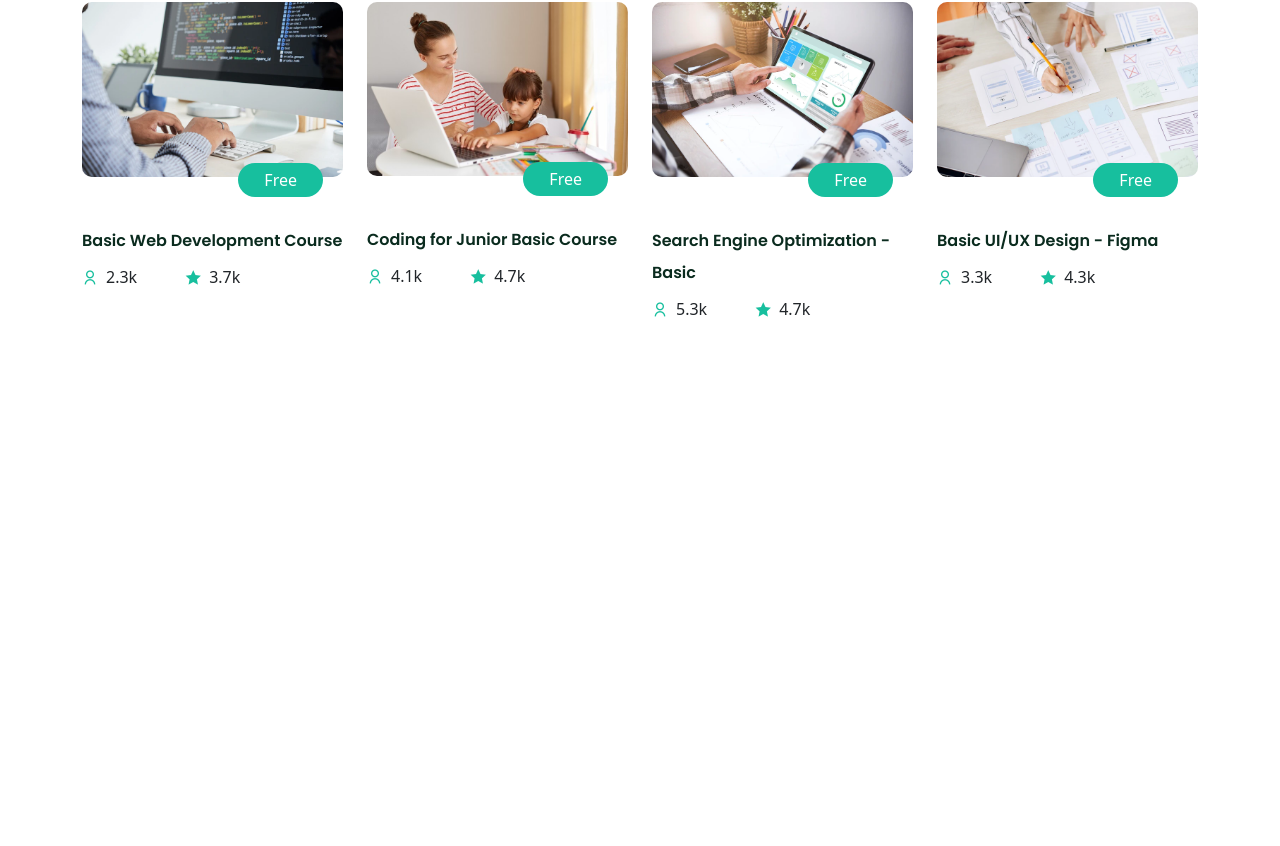
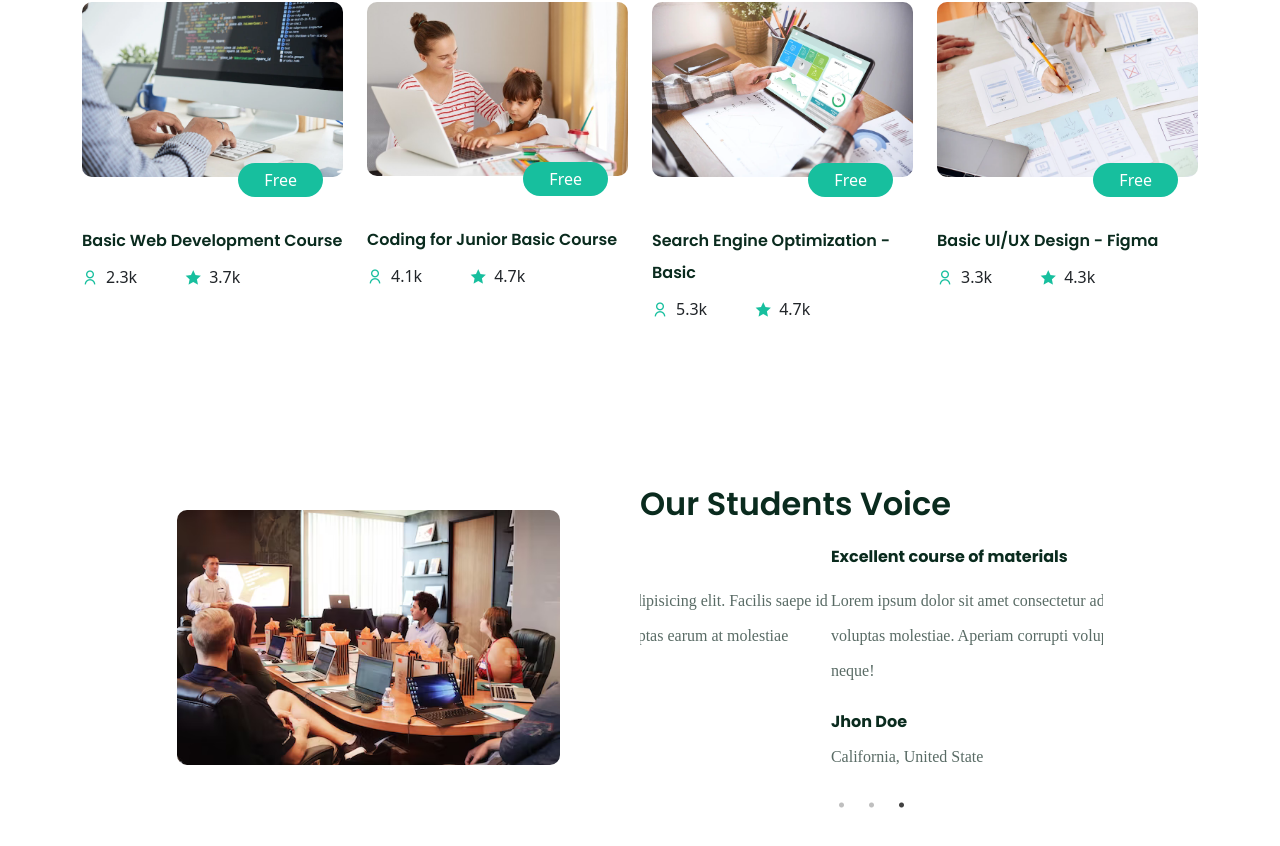
Before and after one commit to mrinnnmoy/LearningX, a React (Create React App) app: page / in a window 1280 px wide. Shown: the part 3311-4157 px from the top of the page. Before the commit the page ends 3726 px from the top, so only its background shows below. Built offline with nearby package versions, Linux system fonts and the light colour scheme; a web font is replaced by a local one.

Commit message:
build testimonials-component

```diff
--- /dev/null
+++ b/src/components/Testimonials/Testimonials.css
@@ -0,0 +1,24 @@
+.testimonial__content h2 {
+    font-weight: 600;
+}
+
+.testimonial__img{
+    margin-right: 5rem;
+    border-radius: 10px;
+}
+
+@media only screen and (max-width: 991px){
+    .testimonial__wrapper{
+        flex-direction: column;
+        height: 42.5rem;
+    }
+
+    .testimonial__img{
+        margin-right: 0;
+        height: 250px;
+    }
+
+    .testimonial__content{
+        margin-bottom: 2.5rem;
+    }
+}
--- /dev/null
+++ b/src/components/Testimonials/Testimonials.jsx
@@ -0,0 +1,96 @@
+import React from "react";
+import "./Testimonials.css";
+import { Container, Row, Col } from "reactstrap";
+import Slider from "react-slick";
+
+import img from "../../assests/images/testimonialImg.png";
+
+const Testimonials = () => {
+    const settings = {
+        infinite: true,
+        dots: true,
+        speed: 500,
+        slidesToShow: 1,
+        autoplay: true,
+        autoplaySpeed: 3000,
+        slidesToScroll: 1,
+    };
+
+    return (
+        <section>
+            <Container>
+                <Row>
+                    <Col lg="10" md="12" className="m-auto">
+                        <div className="testimonial__wrapper d-flex justify-content-between align-items-center ">
+                            <div className="testimonial__img w-50">
+                                <img src={img} alt="" className=" testimonial__img w-100" />
+                            </div>
+
+                            <div className="testimonial__content w-50">
+                                <h2 className="mb-4">Our Students Voice</h2>
+
+                                <Slider {...settings}>
+                                    <div>
+                                        <div className="single__testimonial">
+                                            <h6 className="mb-3 fw-bold">
+                                                Excellent course of materials
+                                            </h6>
+                                            <p>
+                                                Lorem ipsum dolor sit amet consectetur adipisicing elit.
+                                                Facilis saepe id voluptas molestiae. Aperiam corrupti
+                                                voluptas earum at molestiae neque!
+                                            </p>
+
+                                            <div className="student__info mt-4">
+                                                <h6 className="fw-bold">Jhon Doe</h6>
+                                                <p>California, United State</p>
+                                            </div>
+                                        </div>
+                                    </div>
+
+                                    <div>
+                                        <div className="single__testimonial">
+                                            <h6 className="mb-3 fw-bold">
+                                                Excellent course of materials
+                                            </h6>
+                                            <p>
+                                                Lorem ipsum dolor sit amet consectetur adipisicing elit.
+                                                Facilis saepe id voluptas molestiae. Aperiam corrupti
+                                                voluptas earum at molestiae neque!
+                                            </p>
+
+                                            <div className="student__info mt-4">
+                                                <h6 className="fw-bold">Jhon Doe</h6>
+                                                <p>California, United State</p>
+                                            </div>
+                                        </div>
+                                    </div>
+
+                                    <div>
+                                        <div className="single__testimonial">
+                                            <h6 className="mb-3 fw-bold">
+                                                Excellent course of materials
+                                            </h6>
+                                            <p>
+                                                Lorem ipsum dolor sit amet consectetur adipisicing elit.
+                                                Facilis saepe id voluptas molestiae. Aperiam corrupti
+                                                voluptas earum at molestiae neque!
+                                            </p>
+
+                                            <div className="student__info mt-4">
+                                                <h6 className="fw-bold">Jhon Doe</h6>
+                                                <p>California, United State</p>
+                                            </div>
+                                        </div>
+                                    </div>
+                                </Slider>
+                            </div>
+                        </div>
+                    </Col>
+                </Row>
+            </Container>
+        </section>
+    );
+};
+
+export default Testimonials;
--- a/src/pages/Home.jsx
+++ b/src/pages/Home.jsx
@@ -7,6 +7,7 @@ import Feature from '../components/Feature/Feature';
 import FreeCourse from '../components/FreeCourse/FreeCourse';
 import Header from '../components/Header/Header';
 import HeroSection from '../components/HeroSection/HeroSection';
+import Testimonials from '../components/Testimonials/Testimonials';
 
 const Home = () => {
   return (
@@ -19,6 +20,7 @@ const Home = () => {
         <ChooseUs />
         <Feature />
         <FreeCourse />
+        <Testimonials />
     </Fragment>
   )
 };
```
Also changed, not shown: src/assests/images/testimonial01.png (deleted), src/assests/images/testimonialImg.png (added).
